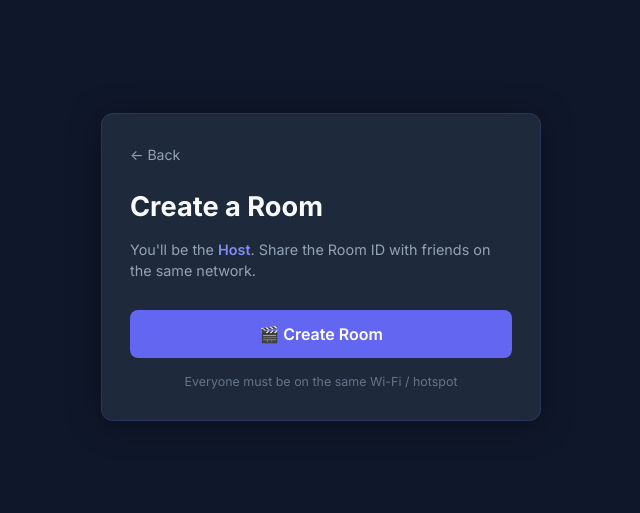
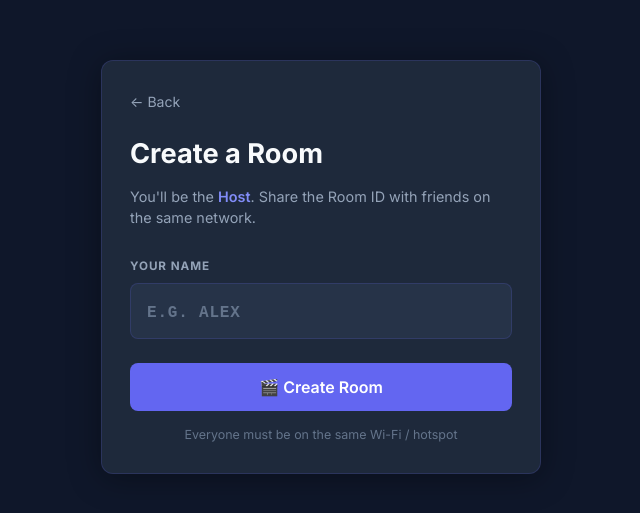
Before and after one commit to viswa-rayala/Play-Together, a React (Vite) app in the folder client/: page /create in a window 1280 px wide. Shown: the part 133-646 px from the top of the page, without its empty margins (319-959 px from the left). Built offline with nearby package versions, Linux system fonts and the light colour scheme; no server answers; the HTML template or start-up script is replaced by a standard one.

Commit message:
added a name script for the host

```diff
--- a/client/src/pages/CreateRoom.jsx
+++ b/client/src/pages/CreateRoom.jsx
@@ -15,21 +15,28 @@ function generateRoomId() {
 function CreateRoom() {
   const navigate  = useNavigate()
   const [roomId,   setRoomId]   = useState('')
+  const [hostName, setHostName] = useState('')
   const [creating, setCreating] = useState(false)
   const [error,    setError]    = useState('')
 
   const handleCreate = async () => {
     if (creating) return
 
+    const cleanName = hostName.trim()
+    if (!cleanName) {
+      setError('Please enter your name before creating a room.')
+      return
+    }
+
     const id = generateRoomId()
     setCreating(true)
     setError('')
 
     try {
-      const result = await createRoomRequest(id, 'host')
+      const result = await createRoomRequest(id, cleanName)
       const createdId = result.roomId
       setRoomId(createdId)
-      setTimeout(() => navigate(`/room/${createdId}?host=true`), 700)
+      setTimeout(() => navigate(`/room/${createdId}?host=true&name=${encodeURIComponent(cleanName)}`), 700)
     } catch (err) {
       setError(err.message || 'Unable to create room.')
       setCreating(false)
@@ -46,6 +53,24 @@ function CreateRoom() {
         <p className="create-sub">
           You'll be the <span className="host-tag">Host</span>. Share the Room ID with friends on the same network.
         </p>
+
+        <div className="input-group">
+          <label htmlFor="host-name-input">Your Name</label>
+          <input
+            id="host-name-input"
+            type="text"
+            className={`room-id-input ${error ? 'input-error' : ''}`}
+            placeholder="e.g. Alex"
+            value={hostName}
+            maxLength={30}
+            onChange={(e) => {
+              setHostName(e.target.value)
+              if (error) setError('')
+            }}
+            autoComplete="name"
+            spellCheck={false}
+          />
+        </div>
 
         {roomId && (
           <div className="room-id-preview" aria-live="polite">
```
